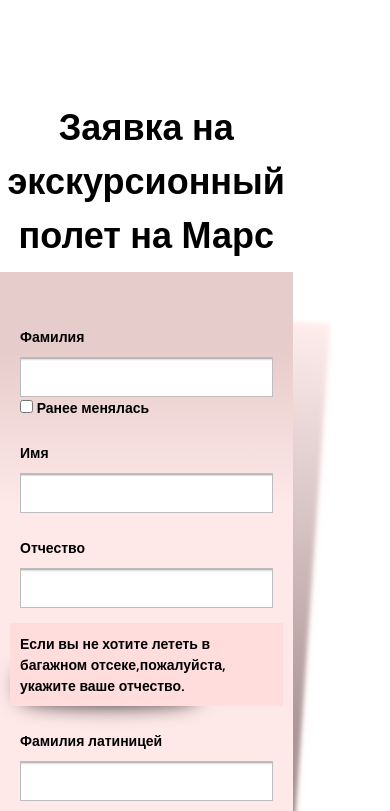
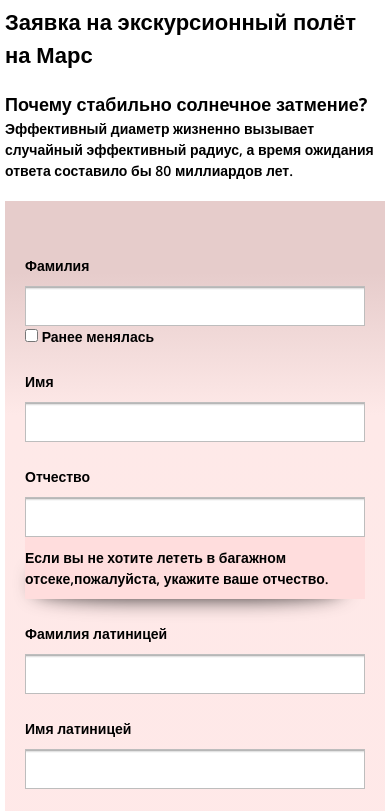
Before and after one commit to Zavrazhneva/netology-test, a website: page app/index.html in a window 390 px wide. Shown: the top 811 px of the page. Drawn offline with nearby package versions, Linux system fonts and the light colour scheme; files that its build step writes are made by us from their sources.

Commit message:
Немного адаптива

```diff
--- a/app/index.html
+++ b/app/index.html
@@ -10,11 +10,16 @@
     <link href="https://fonts.googleapis.com/css?family=Open+Sans:300,400,600,700" rel="stylesheet">
 </head>
 <body>
+<div class="container__wrapper">
+    <div class="">
+        <h2 class="form__title">Заявка на экскурсионный полёт на Марс</h2>
+    </div>
     <div class="container">
         <div class="container__left">
-            <h2 class="form__title">Заявка на экскурсионный полет на Марс</h2>
             <div class="form__wrp ">
-                <form id="form" action="https://docs.google.com/forms/d/e/1FAIpQLSfAqJatQbE-m_7dwPQPq-KnflT5yXBvoSdZP869DffZ7y4FKA/formResponse" class="form"
+                <form id="form"
+                      action="https://docs.google.com/forms/d/e/1FAIpQLSfAqJatQbE-m_7dwPQPq-KnflT5yXBvoSdZP869DffZ7y4FKA/formResponse"
+                      class="form"
                       method="POST">
                     <div class="form__top shadow">
                         <fieldset class="form__group">
@@ -23,9 +28,11 @@
                                     <label class="form__label" for="surname">Фамилия</label>
                                 </div>
                                 <div class="form__value">
-                                        <input required class="form__input"  name="entry.299335418" type="text" id="surname" />
+                                    <input required class="form__input" name="entry.299335418" type="text"
+                                           id="surname"/>
                                     <div class="old-surname">
-                                            <input id="previouslyChanged" class="form__input--checkbox" name="test" type="checkbox"/>
+                                        <input id="previouslyChanged" class="form__input--checkbox" name="test"
+                                               type="checkbox"/>
                                         <label for="previouslyChanged">Ранее менялась</label>
                                     </div>
                                 </div>
@@ -35,7 +42,8 @@
                                     <label class="form__label" for="oldSurname">Прежняя фамилия</label>
                                 </div>
                                 <div class="form__value">
-                                        <input class="form__input" data-no-validate name="entry.92752461" type="text"  id="oldSurname"/>
+                                    <input class="form__input" data-no-validate name="entry.92752461" type="text"
+                                           id="oldSurname"/>
                                 </div>
                             </div>
                             <div class="form__wrapper">
@@ -51,11 +59,13 @@
                                     <label class="form__label" for="patronym">Отчество</label>
                                 </div>
                                 <div class="form__value">
-                                        <input required class="form__input" id="patronym" type="text" name="entry.1650985685">
+                                    <input required class="form__input" id="patronym" type="text"
+                                           name="entry.1650985685">
                                     <div class="form__value-wrap">
                                         <div class="shadow__effect-bottom"></div>
                                         <div class="form__description form__large-block">
-                                                <p class="form__description-text ">Если вы не хотите лететь в багажном отсеке,пожалуйста,
+                                            <p class="form__description-text ">Если вы не хотите лететь в багажном
+                                                отсеке,пожалуйста,
                                                 укажите ваше отчество.</p>
                                         </div>
                                     </div>
@@ -68,7 +78,8 @@
                                     <label class="form__label" for="translitSurname">Фамилия латиницей</label>
                                 </div>
                                 <div class="form__value">
-                                        <input required class="form__input" type="text" id="translitSurname" name="entry.1799407598"/>
+                                    <input required class="form__input" type="text" id="translitSurname"
+                                           name="entry.1799407598"/>
                                 </div>
                             </div>
                             <div class="form__wrapper">
@@ -76,20 +87,22 @@
                                     <label class="form__label" for="translitName">Имя латиницей</label>
                                 </div>
                                 <div class="form__value">
-                                        <input required class="form__input" type="text" name="entry.1782858165" id="translitName">
+                                    <input required class="form__input" type="text" name="entry.1782858165"
+                                           id="translitName">
                                 </div>
                             </div>
                         </fieldset>
                         <fieldset class="form__group">
                             <div class="form__wrapper">
                                 <div class="form__attribute">
-                                        <span  class="form__label">Дата рождения</span>
+                                    <span class="form__label">Дата рождения</span>
                                 </div>
                                 <div class="form__value">
-                                        <div class="form__date-selects form__date-selects--yellow background" id="dateBlock">
+                                    <div class="form__date-selects form__date-selects--yellow background"
+                                         id="dateBlock">
                                         <select required name="entry.885983370" id="daySelect">
                                             <option value=""></option>
-                                            </select >
+                                        </select>
                                         <select required name="entry.692041400" id="monthSelect">
                                             <option value=""></option>
                                         </select>
@@ -115,12 +128,14 @@
                                 <div class="form__value">
                                     <div class="radio-button">
                                         <div class="radio-button__item">
-                                                <input required class="radio-button__input" type="radio" name="entry.145615335" id="male" value="male" checked/>
+                                            <input required class="radio-button__input" type="radio"
+                                                   name="entry.145615335" id="male" value="male" checked/>
                                             <label class="radio-button__label" for="male">Мужской</label>
                                         </div>
 
                                         <div class="radio-button__item">
-                                                <input required class="radio-button__input" type="radio" name="entry.145615335" id="female" value="female"/>
+                                            <input required class="radio-button__input" type="radio"
+                                                   name="entry.145615335" id="female" value="female"/>
                                             <label class="radio-button__label" for="female">Женский</label>
                                         </div>
                                     </div>
@@ -163,11 +178,12 @@
                         <fieldset class="form__group contact">
                             <div class="form__wrapper contact__wrapper ">
                                 <div class="form__attribute">
-                                        <label class="form__label" for="phone">Моб. телефон</label>
+                                    <label class="form__label " for="phone">Моб. телефон</label>
                                 </div>
                                 <div class="form__value">
                                     <h3 class="contact__title">Контактная информация</h3>
-                                        <input required class="form__input" type="text" id="phone" placeholder="+7" name="entry.45250479">
+                                    <input required class="form__input" type="text" id="phone" placeholder="+7"
+                                           name="entry.45250479">
                                 </div>
                             </div>
                             <div class="form__wrapper contact__wrapper ">
@@ -175,7 +191,8 @@
                                     <label class="form__label" for="email">Электронная почта</label>
                                 </div>
                                 <div class="form__value">
-                                        <input id="email" required class="form__input" type="email" pattern="[^@\s]+@[^@\s]+\.[^@\s]+" name="entry.368495026">
+                                    <input id="email" required class="form__input" type="email"
+                                           pattern="[^@\s]+@[^@\s]+\.[^@\s]+" name="entry.368495026">
                                 </div>
                             </div>
                         </fieldset>
@@ -187,8 +204,10 @@
                                 </div>
                                 <div class="form__value">
                                     <div class="form__label">
-                                            <input id="accept" required class="form__input--checkbox" type="checkbox" name="entry.890015802">
-                                            <label class="" for="accept">Ставя эту галочку, я подтверждаю, что поставил её в&nbsp;трезвом уме и твердой памяти.</label>
+                                        <input id="accept" required class="form__input--checkbox" type="checkbox"
+                                               name="entry.890015802">
+                                        <label class="" for="accept">Ставя эту галочку, я подтверждаю, что поставил её в&nbsp;трезвом
+                                            уме и твердой памяти.</label>
                                     </div>
                                     <button disabled id="submit" class="button" type="submit">
                                         <span class="button__title">Полететь на Марс</span>
@@ -202,11 +221,13 @@
             </div>
         </div>
         <div class="container__right">
-            <h3 class="container__title">Почему стабильно солнечное затмение?</h3>
-            <p class="container__subtitle">Эффективный диаметр жизненно вызывает случайный эффективный радиус,
+            <h3 class="container__right-title">Почему стабильно солнечное затмение?</h3>
+            <p class="container__right-subtitle">Эффективный диаметр жизненно вызывает случайный эффективный радиус,
                 а время ожидания ответа составило бы 80 миллиардов лет.</p>
         </div>
     </div>
+</div>
+
 <script src="scripts/app.js"></script>
 <!--<script src="//cdn.jsdelivr.net/npm/jquery-validation@1.17.0/dist/jquery.validate.min.js"></script>-->
 <script src="scripts/inputmask/inputmask.min.js"></script>
--- a/app/styles/scss/block/_container.scss
+++ b/app/styles/scss/block/_container.scss
@@ -1,23 +1,41 @@
 .container {
 
-    font-family: 'Open Sans', sans-serif;
+    &__wrapper {
+        max-width: 1140px;
+        min-width: 350px;
+        margin:auto;
+        padding: 50px;
+        box-sizing: border-box;
+        @media (max-width: 500px) {
+            padding: 5px;
+        }
+    }
     font-size: 14px;
     font-weight: 600;
     display: flex;
-    @media (max-width: 500px) {
-        display: block;
+    @media (max-width: 800px) {
+        flex-direction: column;
         margin: auto;
     }
     &__left {
         width: 75%;
+        @media (max-width: 800px) {
+            width: 100%;
+            order: 2;
+        }
     }
     &__right {
         width: 25%;
-        margin-left: 50px;
+        padding-left: 50px;
+        box-sizing: border-box;
+        @media (max-width: 800px) {
+            width: 100%;
+            padding-left: 0;
+            order: 1;
+            padding-bottom: 20px;
+        }
+        &-title {
+            font-size: 18px;
+        }
     }
-    &__title {
-        font-size: 18px;
-        margin-top: 60px;
-    }
-
 }
--- a/app/styles/scss/block/_form.scss
+++ b/app/styles/scss/block/_form.scss
@@ -1,15 +1,23 @@
 .form {
     &__title {
         text-align: center;
+        width: 75%;
+        padding: 20px;
+        box-sizing: border-box;
+        @media (max-width: 800px) {
+            width: 100%;
+            padding: 0;
+            padding-bottom: 20px;
+            text-align: left;
+        }
     }
     &__wrapper {
         margin-top: $margin;
         display: flex;
-        @media (max-width: 500px) {
-            display: block;
+        @media (max-width: 800px) {
+            flex-direction: column;
             width: 100%;
         }
-
     }
     &__input {
         border: 1px solid rgba(124, 124, 124, 0.5);
@@ -22,7 +30,7 @@
         &--checkbox {
             margin: 0;
         }
-        @media (max-width: 500px) {
+        @media (max-width: 800px) {
             width: 100%;
         }
     }
@@ -50,19 +58,16 @@
         &--hidden {
             display: none;
         }
-        @media (max-width: 500px) {
+        @media (max-width: 800px) {
             width: 100%;
         }
     }
     &__value {
         width: 70%;
         position: relative;
-        @media (max-width: 500px) {
+        @media (max-width: 800px) {
             width: 100%;
         }
-
-
-
         &-wrap {
             position: relative;
         }
@@ -71,8 +76,10 @@
         padding: 10px 10px;
         width: 70%;
         margin-left: -10px;
-        @media (max-width: 500px) {
+        @media (max-width: 650px) {
             width: 100%;
+            padding: 10px 0;
+            margin: 0;
         }
     }
     &__age {
@@ -89,6 +96,11 @@
         &--yellow {
             background: transparent;
         }
+        @media (max-width: 650px) {
+            width: 100%;
+            padding: 0;
+            margin: 0 0 2px 0;
+        }
     }
     &__label {
         width: 80%;
--- a/app/styles/scss/block/_radio-button.scss
+++ b/app/styles/scss/block/_radio-button.scss
@@ -31,6 +31,7 @@
         background: linear-gradient(to bottom,  rgba(255,255,255,1) 0%,rgba(229,229,229,1) 100%);
         box-shadow: 0 2px 5px rgba(0, 0, 0, .12);
         cursor: pointer;
+        margin-top: 10px ;
     }
 }
 select {
--- a/app/styles/scss/block/_shadow.scss
+++ b/app/styles/scss/block/_shadow.scss
@@ -13,12 +13,18 @@
         box-shadow: -3px 10px 5px  rgba(255,221,220,0.5);
         opacity: 0.5;
         transform: rotate(-4deg);
+        @media (max-width: 500px) {
+            display: none;
+        }
     }
     &:after {
         box-shadow: 3px 10px 5px  rgba(255,221,220,0.5);
         transform: rotate(4deg);
         right: 5px;
         left: auto;
+        @media (max-width: 500px) {
+            display: none;
+        }
     }
     &__effect-bottom  {
         content:"";
@@ -31,5 +37,9 @@
         border-radius:100px / 10px;
         width: 70%;
         margin-left: -10px;
+        @media (max-width: 650px) {
+            width: 90%;
+            left:20px;
+        }
     }
 }
--- a/app/styles/scss/layout/_main.scss
+++ b/app/styles/scss/layout/_main.scss
@@ -1,13 +1,19 @@
 body {
-    max-width: 1140px;
-    min-width: 300px;
-    margin:100px auto;
+
+
+    font-family: 'Open Sans', sans-serif;
 }
 
 h2 {
-    font-size: 36px;
+    font-size: 32px;
     font-weight: bold;
-    margin-bottom: 10px;
+    @media (max-width: 1140px) {
+        font-size: 28px;
+    }
+    @media (max-width: 1000px) {
+        font-size: 22px;
+    }
+
 }
 h3 {
     font-size: $font-big;
@@ -26,6 +32,7 @@ input, select {
 }
 select {
     height: 25px;
+    margin-top: 10px ;
 
 }
 ::-webkit-input-placeholder {color:#000000;opacity: 0.3;font-size:18px}
```
Also changed, not shown: app/styles/scss/block/_contact.scss (+13 -0 lines), dist/index.html, dist/styles/styles.css. Lines whose indentation alone changed are shown as unchanged.
